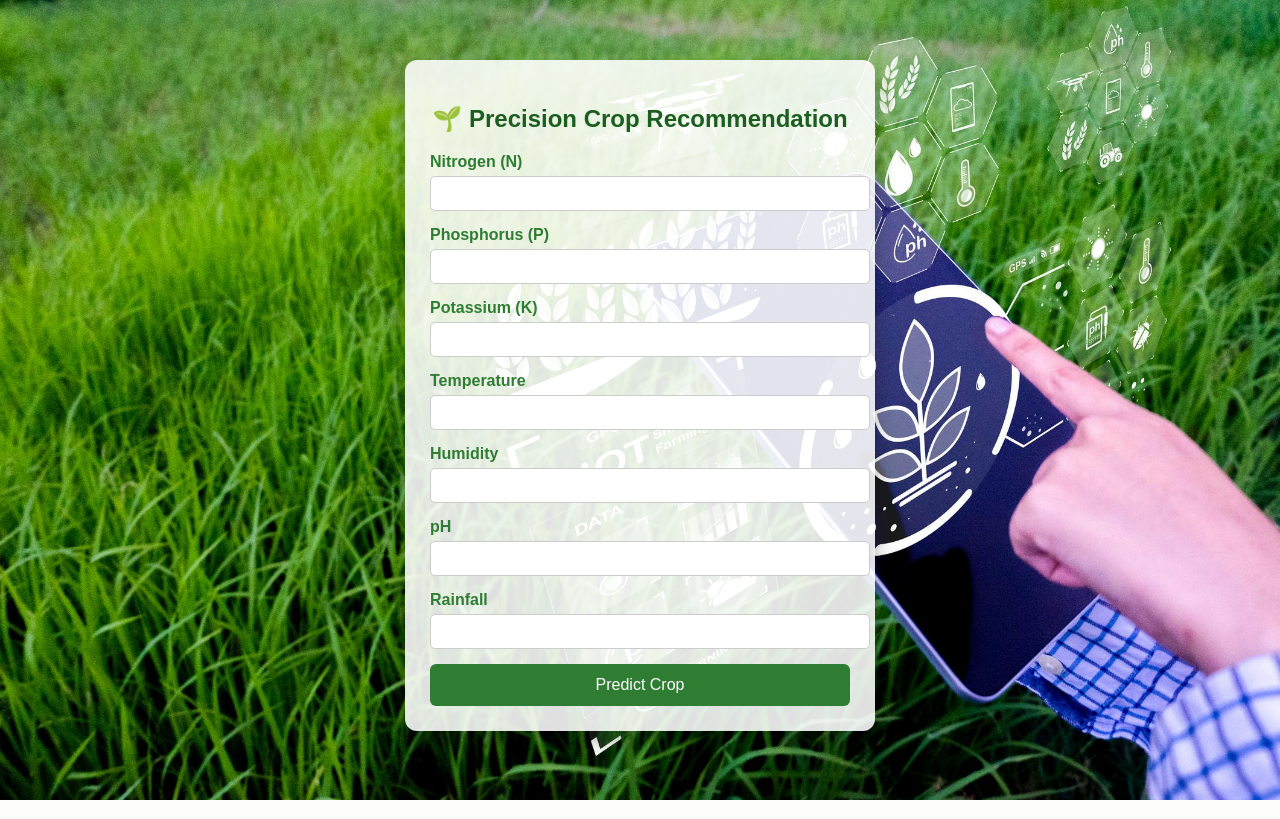
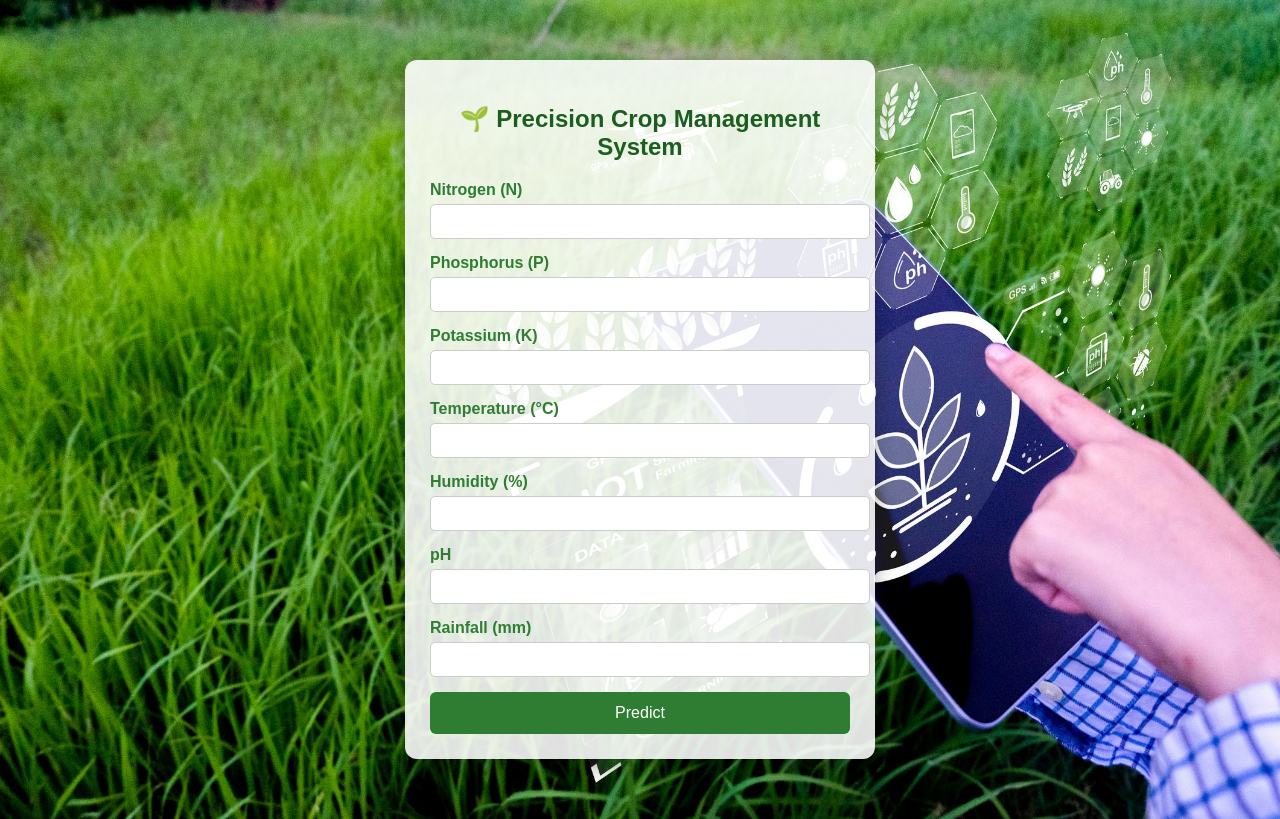
Before and after one commit to puppalamanichandra/precision-crop-ml, a Flask app: page / in a window 1280 px wide. Run offline with Flask 3, Linux system fonts and the light colour scheme; parts of the project's set-up code (start-up, migrations or seed data) failed here and were passed over.

Commit message:
Update index.html

```diff
--- a/templates/index.html
+++ b/templates/index.html
@@ -1,14 +1,16 @@
 <!DOCTYPE html>
 <html>
 <head>
-     <title>Crop Recommendation System</title>
+    <title>Precision Crop Management</title>
     <link rel="stylesheet" href="{{ url_for('static', filename='style.css') }}">
 </head>
+
 <body>
     <div class="container">
-        <h2>🌱 Precision Crop Recommendation</h2>
+        <h2>🌱 Precision Crop Management System</h2>
 
         <form action="/predict" method="post">
+
             <label>Nitrogen (N)</label>
             <input type="number" name="N" step="any" required>
 
@@ -18,27 +20,44 @@
             <label>Potassium (K)</label>
             <input type="number" name="K" step="any" required>
 
-            <label>Temperature</label>
+            <label>Temperature (°C)</label>
             <input type="number" name="temperature" step="any" required>
 
-            <label>Humidity</label>
+            <label>Humidity (%)</label>
             <input type="number" name="humidity" step="any" required>
 
             <label>pH</label>
             <input type="number" name="ph" step="any" required>
 
-            <label>Rainfall</label>
+            <label>Rainfall (mm)</label>
             <input type="number" name="rainfall" step="any" required>
 
-            <button type="submit">Predict Crop</button>
+            <button type="submit">Predict</button>
         </form>
 
         {% if crop %}
-        <div class="result">
-            ✅ Recommended Crop: <b>{{ crop }}</b>
+        <div class="result crop">
+            🌾 <b>Recommended Crop:</b> {{ crop }}
+        </div>
+        {% endif %}
+
+        {% if fertilizer %}
+        <div class="result fertilizer">
+            🌿 <b>Fertilizer Advice:</b> {{ fertilizer }}
+        </div>
+        {% endif %}
+
+        {% if irrigation %}
+        <div class="result irrigation">
+            💧 <b>Irrigation Advice:</b> {{ irrigation }}
+        </div>
+        {% endif %}
+
+        {% if yield_estimate %}
+        <div class="result yield">
+            📊 <b>Expected Yield:</b> {{ yield_estimate }} tons/hectare
         </div>
         {% endif %}
     </div>
 </body>
-
 </html>
```
